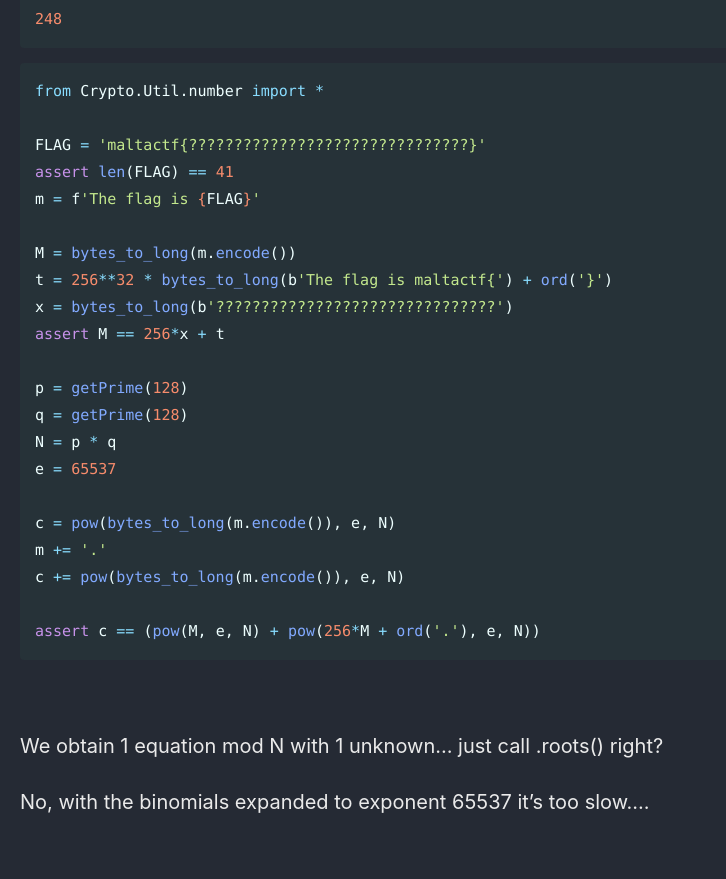
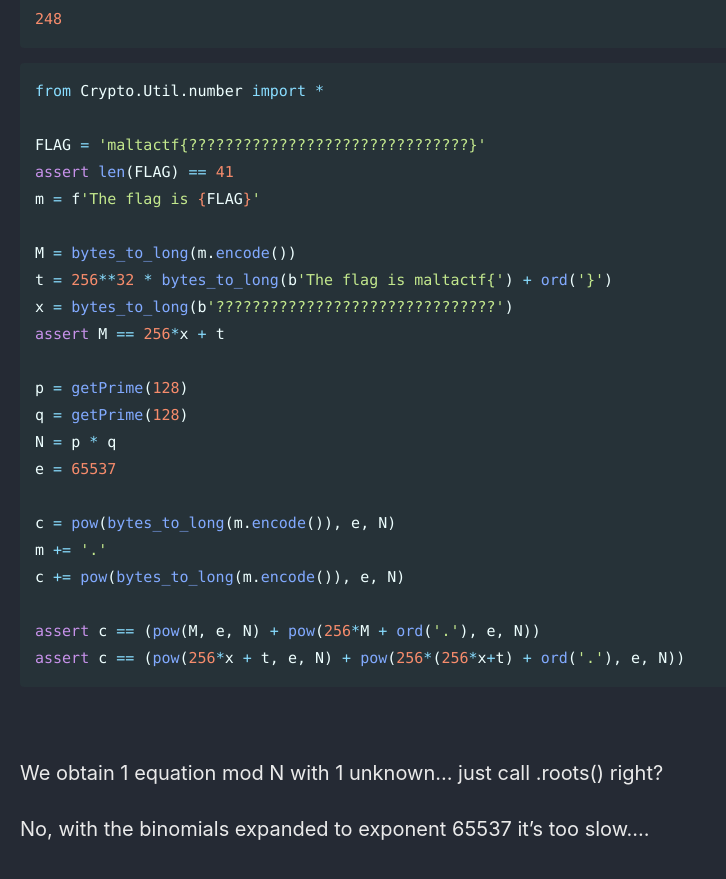
Before and after one commit to Connor-McCartney/Connor-McCartney.github.io, a Jekyll site: the page built from _pages/cryptography/other/grammarnaziMaltaQuals2025.md, in a window 1280 px wide and 900 px high, scrolled down 1408 px. Shown: the top 879 px of the window, without its empty margins (0-726 px from the left). Built offline with Jekyll 4.4.1, drawn with Linux system fonts in a browser that asks for light colours; cached includes are drawn as plain includes.

Commit message:
Update grammarnaziMaltaQuals2025.md

````diff
--- a/_pages/cryptography/other/grammarnaziMaltaQuals2025.md
+++ b/_pages/cryptography/other/grammarnaziMaltaQuals2025.md
@@ -78,6 +78,7 @@ m += '.'
 c += pow(bytes_to_long(m.encode()), e, N)
 
 assert c == (pow(M, e, N) + pow(256*M + ord('.'), e, N))
+assert c == (pow(256*x + t, e, N) + pow(256*(256*x+t) + ord('.'), e, N))
 ```
 
 <br>
````
